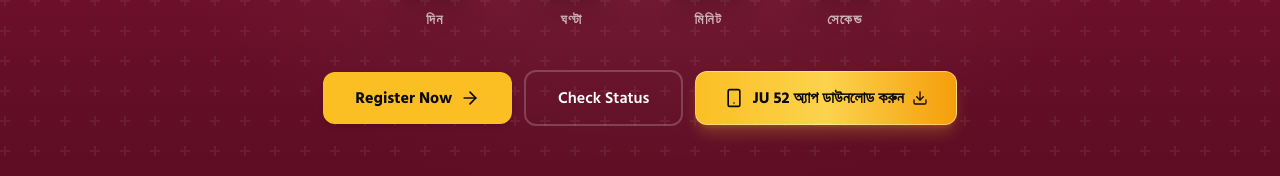
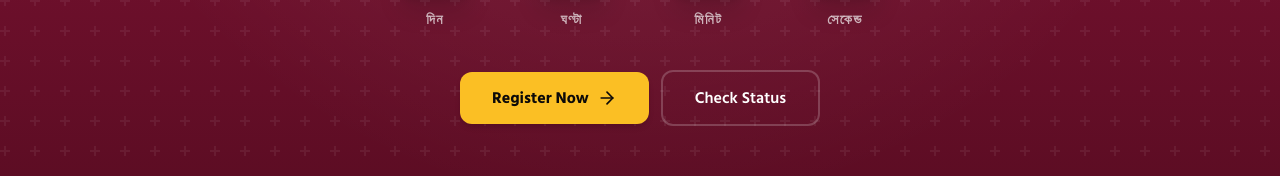
Before and after one commit to shiblu17/Batchday-Website, a React (Vite) app: page / in a window 1280 px wide. Shown: the part 438-614 px from the top of the page. Built offline with nearby package versions, Linux system fonts and the light colour scheme; no server answers; the database is empty; a web font is replaced by a local one.

Commit message:
Remove app download button from Index hero section

```diff
--- a/src/pages/Index.tsx
+++ b/src/pages/Index.tsx
@@ -4,7 +4,7 @@ import { Link } from "react-router-dom";
 import {
   Users, CalendarDays, MapPin, ShieldCheck,
   Settings, Clock, ChevronRight, Music, Laptop, ArrowRight, Sparkles, Share2, Loader2,
-  Heart, Phone, Smartphone, Download
+  Heart, Phone
 } from "lucide-react";
 import EventTimeline from "@/components/EventTimeline";
 import LeaderboardCard from "@/components/LeaderboardCard";
@@ -187,30 +187,6 @@ export default function Index() {
               >
                 Check Status
               </Link>
-
-              {/* DIRECT APK / PWA DOWNLOAD BUTTON */}
-              {typeof window !== "undefined" &&
-                !(
-                  window.matchMedia("(display-mode: standalone)").matches ||
-                  (window.navigator as any).standalone ||
-                  window.navigator.userAgent.toLowerCase().includes("ju52app")
-                ) && (
-                  <button
-                    type="button"
-                    onClick={() => {
-                      if ((window as any).__triggerPwaInstall) {
-                        (window as any).__triggerPwaInstall();
-                      } else {
-                        window.dispatchEvent(new CustomEvent("trigger-pwa-install"));
-                      }
-                    }}
-                    className="inline-flex items-center justify-center w-full sm:w-auto gap-2 px-7 py-3.5 rounded-xl bg-gradient-to-r from-amber-400 via-amber-300 to-amber-500 hover:from-amber-300 hover:to-amber-400 text-stone-950 font-display font-extrabold text-base shadow-lg shadow-amber-400/25 border border-white/40 transition-all hover:scale-105 active:scale-[0.98] cursor-pointer"
-                  >
-                    <Smartphone className="h-5 w-5 text-stone-950" />
-                    <span>JU 52 অ্যাপ ডাউনলোড করুন</span>
-                    <Download className="h-4 w-4 text-stone-950" />
-                  </button>
-                )}
             </motion.div>
           </motion.div>
         </div>
```
